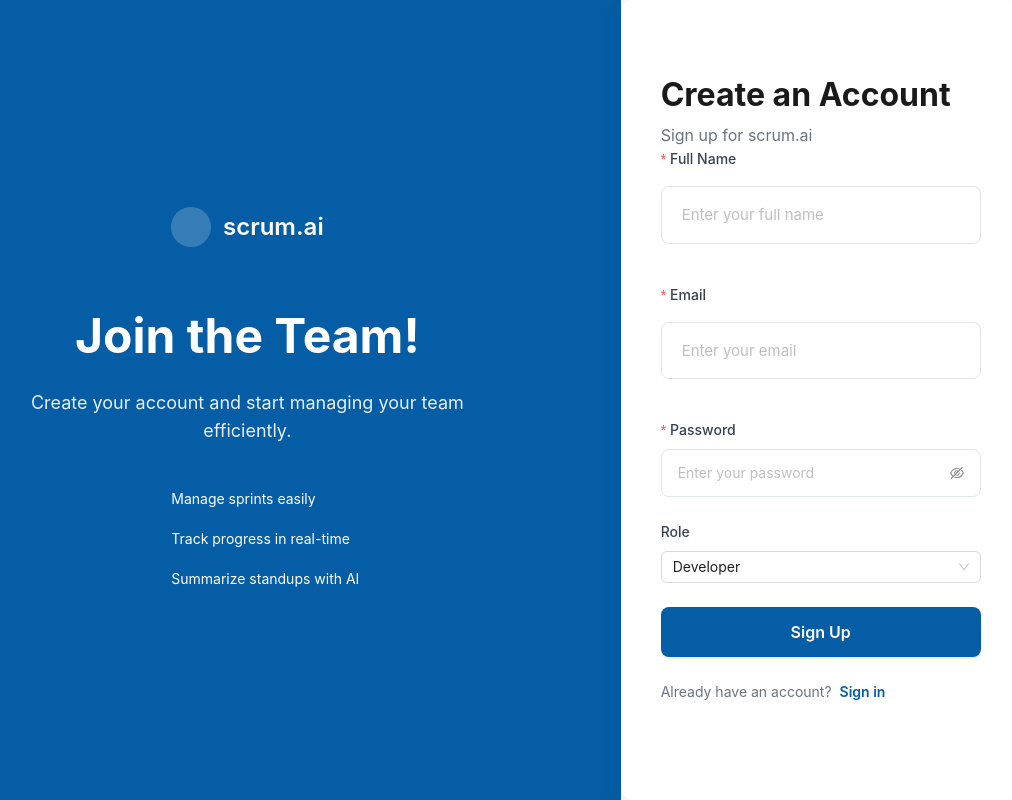
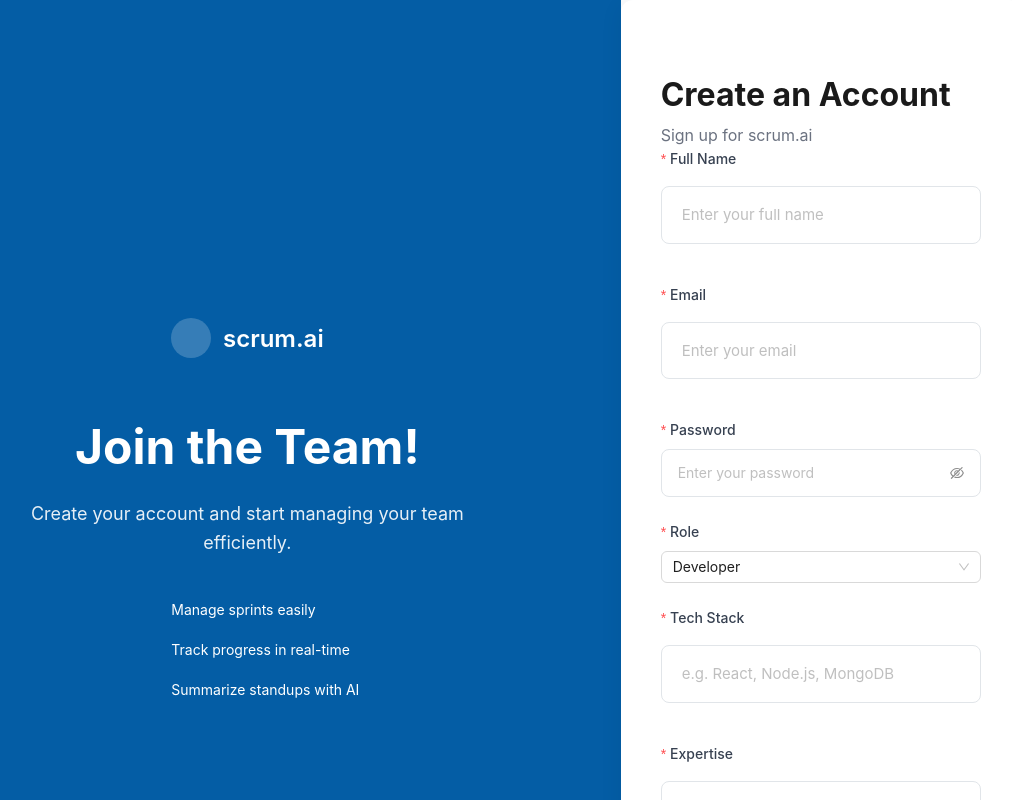
Before and after one commit to AmalFaisalkhann/scrum.ai, a React (Create React App) app: page /Signup in a window 1280 px wide. Shown: the top 800 px of the page, without its empty margins (126-1138 px from the left). Built offline with nearby package versions, Linux system fonts and the light colour scheme.

Commit message:
Updated signup component

```diff
--- a/src/Auth/Signup.js
+++ b/src/Auth/Signup.js
@@ -12,16 +12,20 @@ import {
   Spin,
 } from "antd";
 import "./Style.css";
+
 const { Title, Text } = Typography;
 const { Option } = Select;
+
 const Signup = () => {
   const [loading, setLoading] = useState(false);
+  const [selectedRole, setSelectedRole] = useState("Developer");
   const navigate = useNavigate();
+
   const onFinish = async (values) => {
     setLoading(true);
     try {
-      const { email, password, name, role } = values;
-      await registerUser(email, password, name, role);
+      const { email, password, name, role, stack, expertise } = values;
+      await registerUser(email, password, name, role, stack, expertise);
       alert("Signup successful!");
       navigate("/login");
     } catch (error) {
@@ -30,9 +34,9 @@ const Signup = () => {
       setLoading(false);
     }
   };
+
   return (
     <Row className="auth-container">
-      {/* Left Panel */}
       <Col span={14} className="left-panel">
         <div className="left-content">
           <div className="brand-logo">
@@ -59,7 +63,7 @@ const Signup = () => {
           </div>
         </div>
       </Col>
-      {/* Right Panel - Signup Form */}
+
       <Col span={10} className="auth-form-container">
         <Title level={2} className="auth-title">Create an Account</Title>
         <Text className="auth-subtitle">Sign up for scrum.ai</Text>
@@ -71,6 +75,7 @@ const Signup = () => {
           >
             <Input placeholder="Enter your full name" />
           </Form.Item>
+
           <Form.Item
             label="Email"
             name="email"
@@ -81,6 +86,7 @@ const Signup = () => {
           >
             <Input placeholder="Enter your email" />
           </Form.Item>
+
           <Form.Item
             label="Password"
             name="password"
@@ -88,18 +94,47 @@ const Signup = () => {
           >
             <Input.Password placeholder="Enter your password" />
           </Form.Item>
-          <Form.Item label="Role" name="role" initialValue="Developer">
-            <Select>
+
+          <Form.Item
+            label="Role"
+            name="role"
+            initialValue="Developer"
+            rules={[{ required: true, message: "Please select a role" }]}
+          >
+            <Select onChange={(value) => setSelectedRole(value)}>
               <Option value="Project Manager">Project Manager</Option>
               <Option value="Developer">Developer</Option>
-              <Option value="Product Owner">Product Owner</Option> {/* ✅ Added */}
+              <Option value="Product Owner">Product Owner</Option>
             </Select>
           </Form.Item>
+
+          {/* Conditionally render stack and expertise if role is Developer */}
+          {selectedRole === "Developer" && (
+            <>
+              <Form.Item
+                label="Tech Stack"
+                name="stack"
+                rules={[{ required: true, message: "Please enter your stack" }]}
+              >
+                <Input placeholder="e.g. React, Node.js, MongoDB" />
+              </Form.Item>
+
+              <Form.Item
+                label="Expertise"
+                name="expertise"
+                rules={[{ required: true, message: "Please enter your expertise" }]}
+              >
+                <Input placeholder="e.g. Frontend, Backend, Fullstack" />
+              </Form.Item>
+            </>
+          )}
+
           <Form.Item>
             <Button type="primary" htmlType="submit" className="auth-button" block disabled={loading}>
               {loading ? <Spin size="small" /> : "Sign Up"}
             </Button>
           </Form.Item>
+
           <Text className="signup-text">
             Already have an account?{" "}
             <a href="/login" className="signup-link">
@@ -111,4 +146,5 @@ const Signup = () => {
     </Row>
   );
 };
+
 export default Signup;
```
